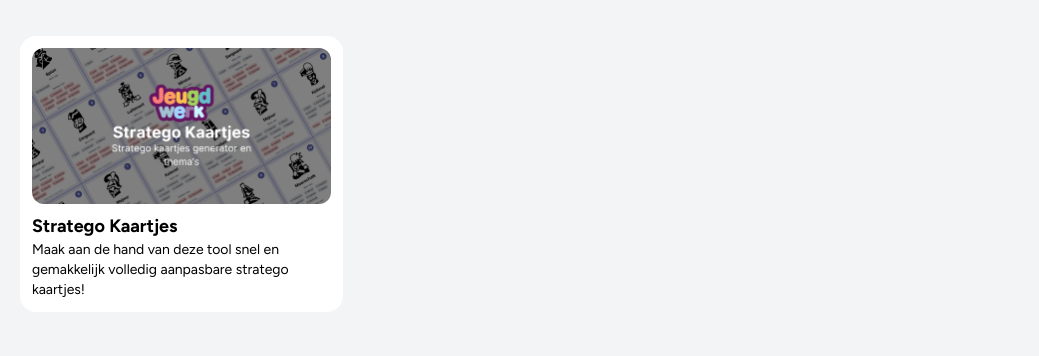
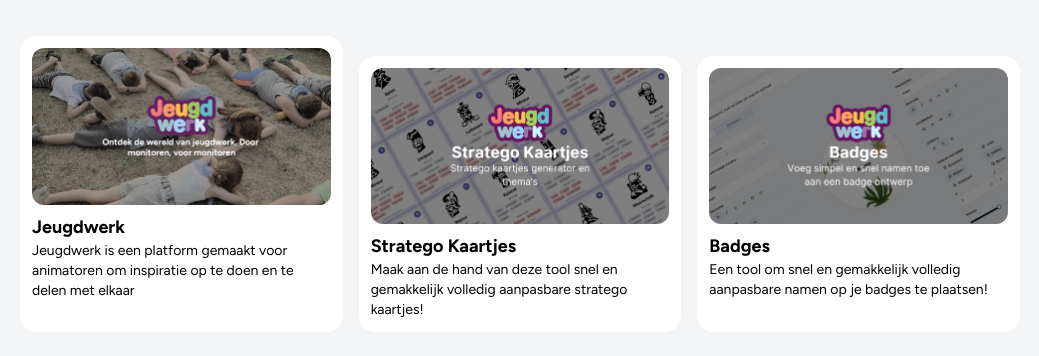
Before and after one commit to Matse2005/jeugdwerk-tools, a website: page index.html in a window 1280 px wide. Shown: the part 108-464 px from the top of the page, without its empty margins (120-1159 px from the left). Drawn offline with Linux system fonts and the light colour scheme.

Commit message:
Added more tools to the list

```diff
--- a/index.html
+++ b/index.html
@@ -36,12 +36,27 @@
       </div>
     </div>
   </nav>
-  <main class="space-y-5 grid grid-cols-3 gap-4">
-    <article class="bg-white rounded-2xl p-3 hover:bg-gray-50 transform transition-all">
+  <main class="grid grid-cols-3 gap-4 space-y-5">
+    <article class="p-3 transition-all transform bg-white rounded-2xl hover:bg-gray-50">
+      <a href="https://jeugdwerk.org" target="_blank" rel="noopener noreferrer">
+        <img src="/src/tools/jeugdwerk.png" alt="Stratego Image" class="mb-2 rounded-xl">
+        <h2 class="text-lg font-bold">Jeugdwerk</h2>
+        <p class="text-sm">Jeugdwerk is een platform gemaakt voor animatoren om inspiratie op te doen en te delen met
+          elkaar</p>
+      </a>
+    </article>
+    <article class="p-3 transition-all transform bg-white rounded-2xl hover:bg-gray-50">
       <a href="https://stratego.jeugdwerk.org" target="_blank" rel="noopener noreferrer">
-        <img src="/src/tools/stratego.png" alt="Stratego Image" class="rounded-xl mb-2">
-        <h2 class="font-bold text-lg">Stratego Kaartjes</h2>
+        <img src="/src/tools/stratego.png" alt="Stratego Image" class="mb-2 rounded-xl">
+        <h2 class="text-lg font-bold">Stratego Kaartjes</h2>
         <p class="text-sm">Maak aan de hand van deze tool snel en gemakkelijk volledig aanpasbare stratego kaartjes!</p>
+      </a>
+    </article>
+    <article class="p-3 transition-all transform bg-white rounded-2xl hover:bg-gray-50">
+      <a href="https://badges.jeugdwerk.org" target="_blank" rel="noopener noreferrer">
+        <img src="/src/tools/badges.png" alt="Stratego Image" class="mb-2 rounded-xl">
+        <h2 class="text-lg font-bold">Badges</h2>
+        <p class="text-sm">Een tool om snel en gemakkelijk volledig aanpasbare namen op je badges te plaatsen!</p>
       </a>
     </article>
   </main>
```
Also changed, not shown: src/tools/badges.png (added), src/tools/jeugdwerk.png (added).
